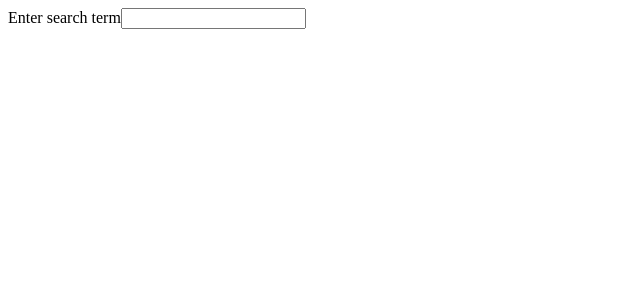
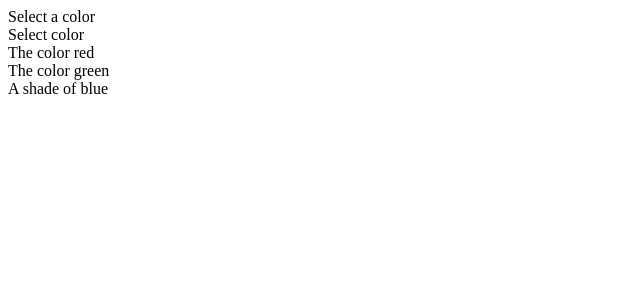
Before and after one commit to juanmiguel431/react-widgets-translate-wikipedia, a React (Create React App) app: page / in a window 1280 px wide. Shown: the top 300 px of the page, without its empty margins (0-640 px from the left). Built offline with nearby package versions, Linux system fonts and the light colour scheme; the HTML template or start-up script is replaced by a standard one.

Commit message:
Dropdown added.

```diff
--- a/src/App.js
+++ b/src/App.js
@@ -1,5 +1,6 @@
 // import Accordion from "./components/Accordion";
 import Search from "./components/Search";
+import Dropdown from "./components/Dropdown";
 
 // const items = [
 //   {
@@ -16,10 +17,27 @@
 //   },
 // ];
 
+const options = [
+  {
+    label: 'The color red',
+    value: 'red'
+  },
+  {
+    label: 'The color green',
+    value: 'green'
+  },
+  {
+    label: 'A shade of blue',
+    value: 'blue'
+  },
+]
+
 const App = () => {
   return (
     <div className="app">
-      <Search />
+      <Dropdown
+        options={options}
+      />
     </div>
   );
 }
--- /dev/null
+++ b/src/components/Dropdown.js
@@ -0,0 +1,26 @@
+const Dropdown = ({ options }) => {
+  const renderedOptions = options.map(option => {
+    return (
+      <div key={option.value} className="item">
+        {option.label}
+      </div>
+    );
+  });
+
+  return (
+    <div className="dropdown-comp ui form">
+      <div className="field">
+        <label className="label">Select a color</label>
+        <div className="ui selection dropdown visible active">
+          <i className="dropdown icon" />
+          <div className="text">Select color</div>
+          <div className="menu visible transition">
+            {renderedOptions}
+          </div>
+        </div>
+      </div>
+    </div>
+  );
+}
+
+export default Dropdown;
```
